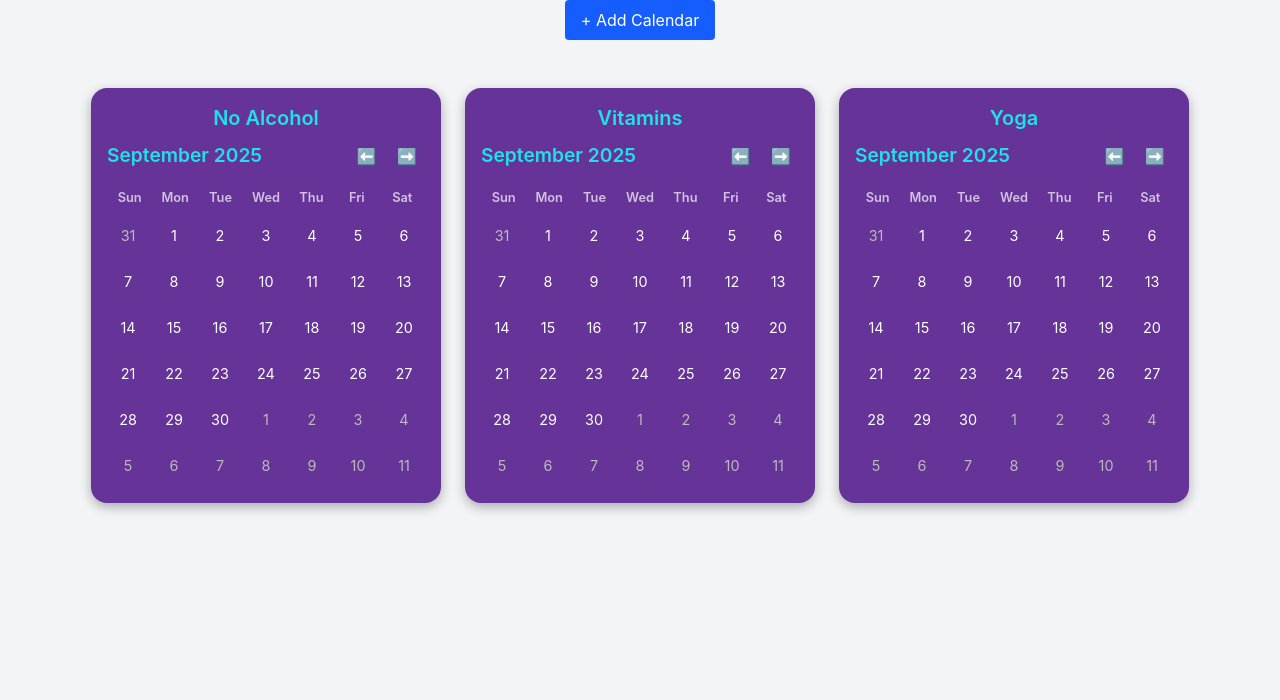
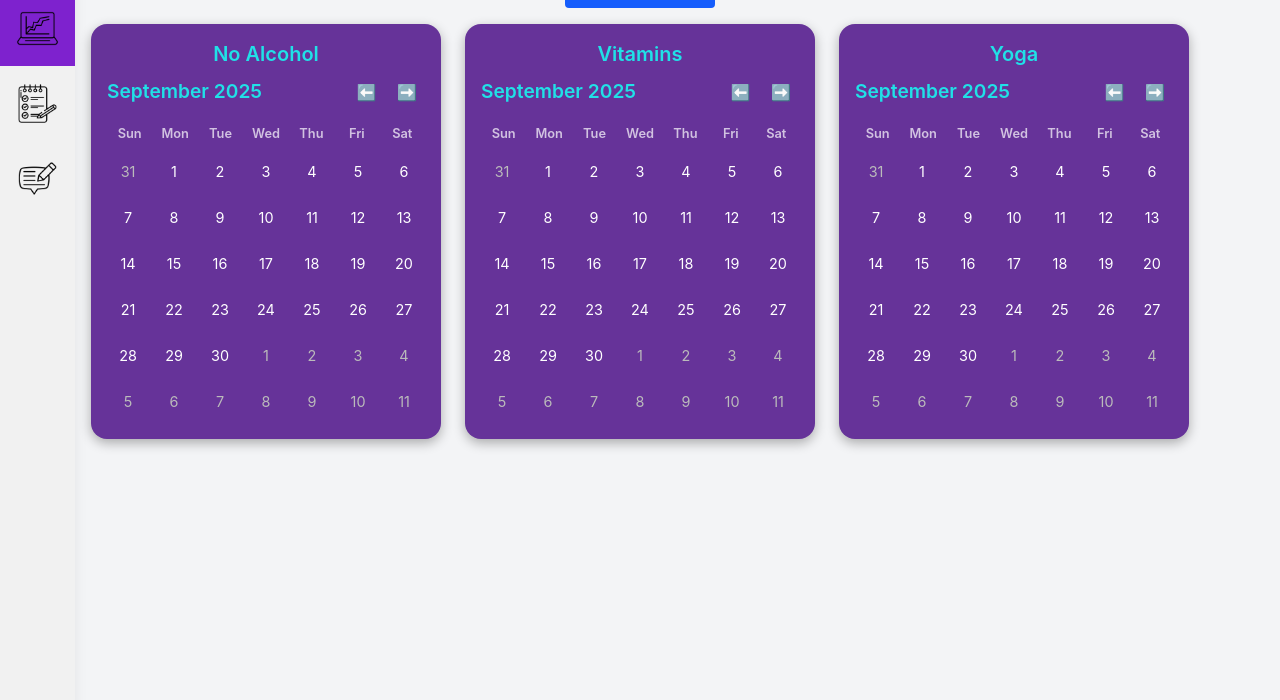
Before and after one commit to JenniferT9462/mood-journal-tracker, a plain HTML site: page trackers.html in a window 1280 px wide. Shown: the part 100-800 px from the top of the page. Drawn offline with nearby package versions, Linux system fonts and the light colour scheme.

Commit message:
adding sidebar to other pages

```diff
--- a/style.css
+++ b/style.css
@@ -10,6 +10,38 @@ h1 {
 
 h2 {
   color: #7e22ce;
+}
+
+/* The side navigation menu */
+.sidebar {
+  margin: 0;
+  padding: 0;
+  width: 75px;
+  background-color: #f1f1f1;
+  position: fixed;
+  height: 100%;
+  overflow: auto;
+
+}
+
+/* Sidebar links */
+.sidebar a {
+  display: block;
+  color: black;
+  padding: 16px;
+  text-decoration: none;
+}
+
+/* Active/current link */
+.sidebar a.active {
+  background-color: #7e22ce;
+  color: white;
+}
+
+/* Links on mouse-over */
+.sidebar a:hover:not(.active) {
+  background-color: #6b21a8;
+  color: white;
 }
 
 .mood-icon {
--- a/trackers.css
+++ b/trackers.css
@@ -1,11 +1,7 @@
 body {
   font-family: "Inter", sans-serif;
   background-color: #f3f4f6;
-  display: flex;
-  flex-direction: column;
-  align-items: center;
-  gap: 2rem; /* spacing between multiple calendars */
-  padding: 2rem;
+
 }
 
 /* Headings */
@@ -19,16 +15,36 @@ h2 {
   color: #20e1e7;
   text-align: center;
 }
+/* The side navigation menu */
+.sidebar {
+  margin: 0;
+  padding: 0;
+  width: 75px;
+  background-color: #f1f1f1;
+  position: fixed;
+  height: 100%;
+  overflow: auto;
 
+}
 
+/* Sidebar links */
+.sidebar a {
+  display: block;
+  color: black;
+  padding: 16px;
+  text-decoration: none;
+}
 
-/* ===== Dashboard layout for multiple calendars ===== */
-.dashboard {
-  display: flex;
-  justify-content: center;   /* center them horizontally */
-  align-items: flex-start;   /* align tops evenly */
-  gap: 2rem;                 /* space between calendars */
-  flex-wrap: wrap;           /* allow wrapping on smaller screens */
+/* Active/current link */
+.sidebar a.active {
+  background-color: #7e22ce;
+  color: white;
+}
+
+/* Links on mouse-over */
+.sidebar a:hover:not(.active) {
+  background-color: #6b21a8;
+  color: white;
 }
 
 /* ====== Calendar ====== */
--- a/trackers.html
+++ b/trackers.html
@@ -10,6 +10,23 @@
 
 </head>
 <body class="bg-gray-50">
+
+   <!--TODO: Navigation -->
+    <!-- The sidebar -->
+    <div class="sidebar shadow-lg">
+      <a href="index.html">
+        <img src="assets/home.png" alt="Home Icon" title="Home">
+      </a>
+      <a  class="active" href="trackers.html">
+        <img src="assets/trackers.png" alt="Mood Icon" title="Habit Trackers">
+      </a>
+      <a href="todo.html">
+        <img src="assets/note.png" alt="Lists icon" title="Lists">
+      </a>
+      <a href="entries.html">
+        <img src="assets/blogs.png" alt="Entries icon" title="Journal Entries">
+      </a>
+    </div>
 
   <div class="text-center my-4">
     <h1 class="text-3xl font-bold">Habit Trackers</h1>
```
Also changed, not shown: index.html (+41 -10 lines).
